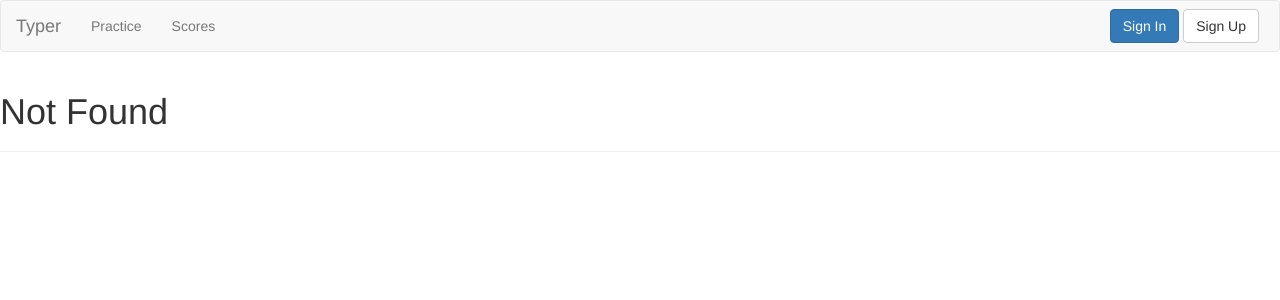
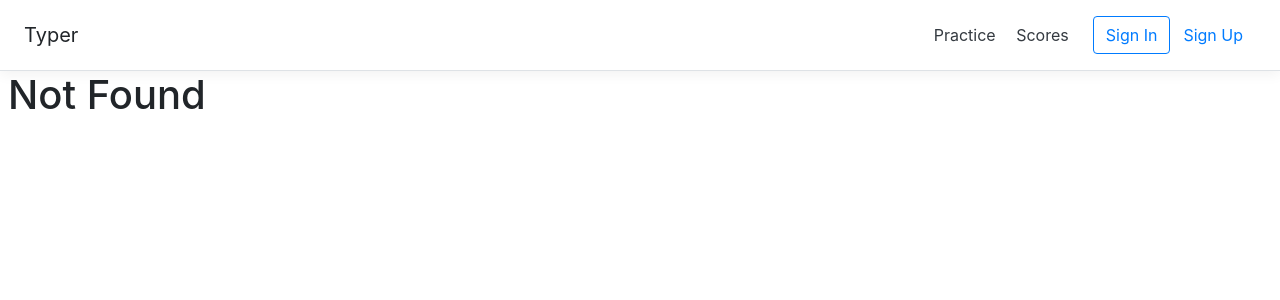
Before and after one commit to thevpaliy/typer, a Flask app: page / in a window 1280 px wide. Shown: the top 300 px of the page. Run offline with Flask 2, Linux system fonts and the light colour scheme; parts of the project's set-up code (start-up, migrations or seed data) failed here and were passed over; some libraries are stand-ins or nearby versions.

Commit message:
Update stuff

```diff
--- a/app/static/css/custom.css
+++ b/app/static/css/custom.css
@@ -1,10 +1,20 @@
 @charset "UTF-8";
 
-html, body {
+html,body {
     height: 100%;
     width: 100%;
-   margin: 0;
 }
+
+.container-fluid {
+  padding-left: 0;
+  padding-right: 0;
+  padding-top: 0;
+}
+
+.border-top { border-top: 1px solid #e5e5e5; }
+.border-bottom { border-bottom: 1px solid #e5e5e5; }
+
+.box-shadow { box-shadow: 0 .25rem .75rem rgba(0, 0, 0, .05); }
 
 .metrics {
     height: 40%;
@@ -15,7 +25,7 @@ html, body {
     margin-right: 5px;
 }
 
-.metrics > * {
+.metrics>* {
     color: white;
 }
 
@@ -37,7 +47,7 @@ html, body {
     height: 200px;
 }
 
-.test-box > * {
+.test-box>* {
     width: 100%;
     height: 100%;
 }
@@ -85,7 +95,7 @@ html, body {
     padding-left: 10px;
     line-height: 56px;
     text-align: left;
-  margin:0;
+    margin: 0;
 }
 
 .words-typed .wrong-input {
@@ -112,7 +122,7 @@ html, body {
     line-height: 56px;
     text-align: left;
     color: #333;
-  margin:0;
+    margin: 0;
 }
 
 footer {
--- a/app/templates/base.html
+++ b/app/templates/base.html
@@ -3,8 +3,7 @@
 {% block title %}Typer{% endblock %}
 
 {% block styles %}
-{{ super() }}
-
+  <link rel="stylesheet" href="https://stackpath.bootstrapcdn.com/bootstrap/4.1.3/css/bootstrap.min.css" integrity="sha384-MCw98/SFnGE8fJT3GXwEOngsV7Zt27NXFoaoApmYm81iuXoPkFOJwJ8ERdknLPMO" crossorigin="anonymous">
   <link href="{{ url_for('static', filename='css/custom.css') }}" rel="stylesheet" />
 
 {% endblock styles %}
@@ -19,33 +18,25 @@
 
   {% set active = active|default('auth.login') %}
 
-  <nav class="navbar navbar-default">
-    <div class="navbar-header">
-      <a class="navbar-brand" href="">Typer</a>
-    </div>
-
-    <div class="collapse navbar-collapse">
-      <ul class="nav navbar-nav mr-auto">
-        <li><a class="p-2 text-dark" href="{{ url_for('main.pratice') }}">Practice</a></li>
-        <li><a class="p-2 text-dark" href="{{ url_for('main.scores') }}">Scores</a></li>
-      </ul>
-      <div class="navbar-right">
+  <div class="d-flex flex-column flex-md-row align-items-center p-3 px-md-4 bg-white border-bottom box-shadow">
+    <h5 class="my-0 mr-md-auto font-weight-normal">Typer</h5>
+    <nav class="my-2 my-md-0 mr-md-3">
+      <a class="p-2 text-dark" href="{{ url_for('main.practice') }}">Practice</a>
+      <a class="p-2 text-dark" href="{{ url_for('main.scores') }}">Scores</a>
+    </nav>
     {% for url, title in buttons %}
         {% if url == active %}
-              <a class="btn btn-primary navbar-btn" href="{{ url_for(url) }}" >{{ title|e }}</a>
+          <a class="btn btn-outline-primary" href="{{ url_for(url) }}" >{{ title|e }}</a>
         {% else %}
-              <a class="btn btn-default navbar-btn" href="{{ url_for(url) }}" >{{ title|e }}</a>
+          <a class="btn btn-outline-default" href="{{ url_for(url) }}" >{{ title|e }}</a>
         {% endif %}
     {% endfor %}
   </div>
-    </div>
-  </nav>
-
 
 {% endblock %}
 
 {% block content %}
-    <div class="container">
+    <div class="container-fluid">
         {% with messages = get_flashed_messages() %}
         {% if messages %}
             {% for message in messages %}
--- a/app/templates/errors/404.html
+++ b/app/templates/errors/404.html
@@ -3,7 +3,7 @@
 {% block title %}{{ super() }} &mdash; 404{% endblock %}
 
 {% block content %}
-    <div class="page-header">
-        <h1>Not Found</h1>
-    </div>
+  <div class="page-header">
+    <h1 class="ml-2">Not Found</h1>
+  </div>
 {% endblock %}
```
Also changed, not shown: app/main/views.py (+23 -4 lines), app/static/js/app.js (+22 -6 lines), app/templates/main/practice.html (+8 -18 lines), app/main/words.txt (renamed from words.txt). Lines whose indentation alone changed are shown as unchanged.
